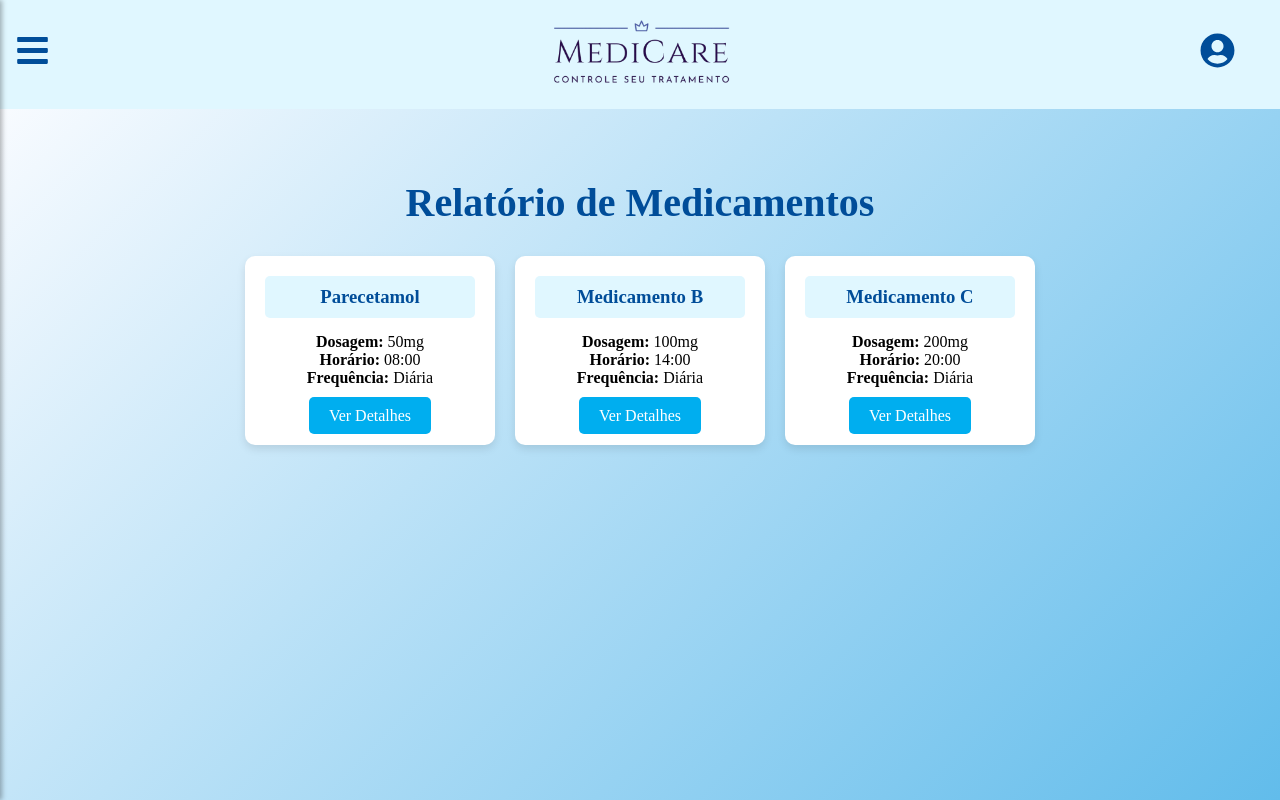
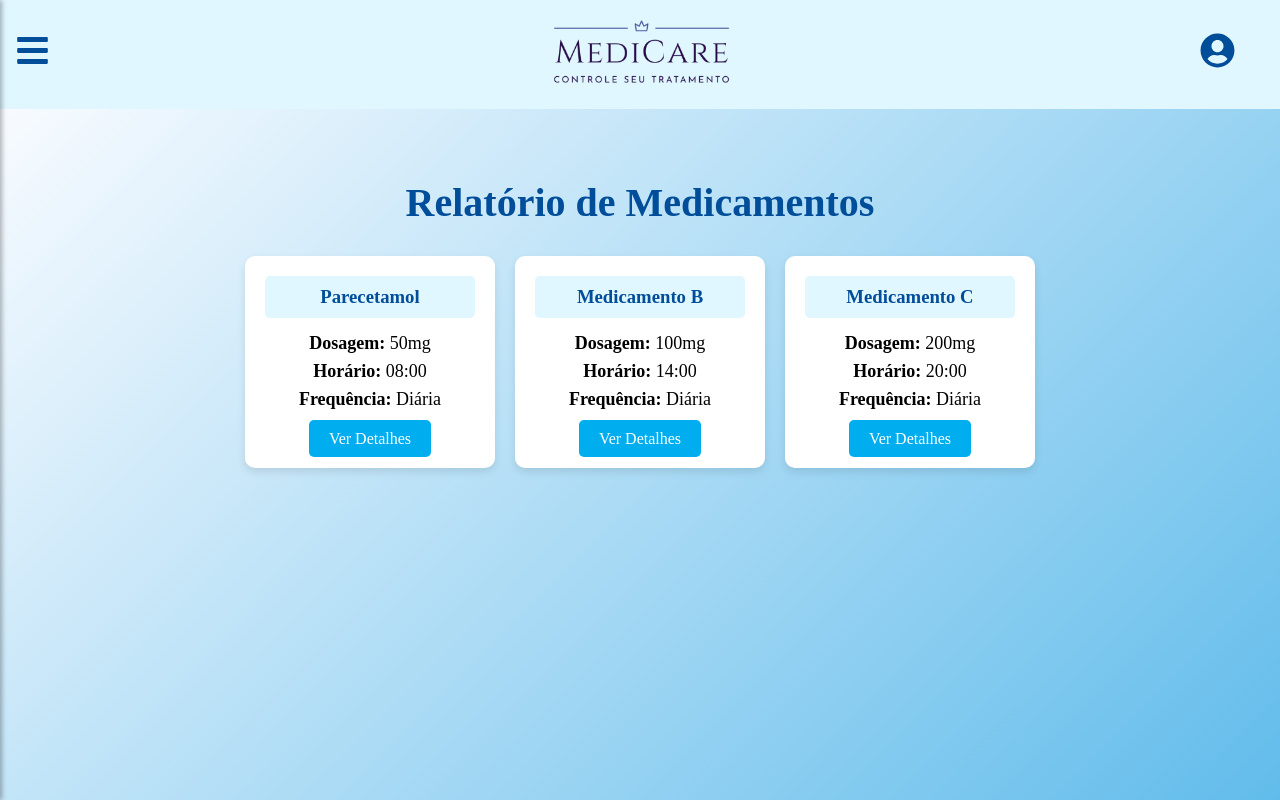
Before and after one commit to Raquel212/MediCareFrontEnd, a React (Vite) app: page /relatorio in a window 1280 px wide. Shown: the top 800 px of the page. Built offline with nearby package versions, Linux system fonts and the light colour scheme.

Commit message:
Update Relatorio

```diff
--- a/src/pages/Relatorio/Relatorio.module.css
+++ b/src/pages/Relatorio/Relatorio.module.css
@@ -43,8 +43,15 @@
 }
 
 .cardBodyRelatorio {
-    font-size: 1rem;
+    font-size: 18px;
     color: #000;
+}
+
+.cardBodyRelatorio p{
+    margin-bottom: 7px;
+
+    text-align: center;
+
 }
 
 .cardFooterRelatorio {
```
